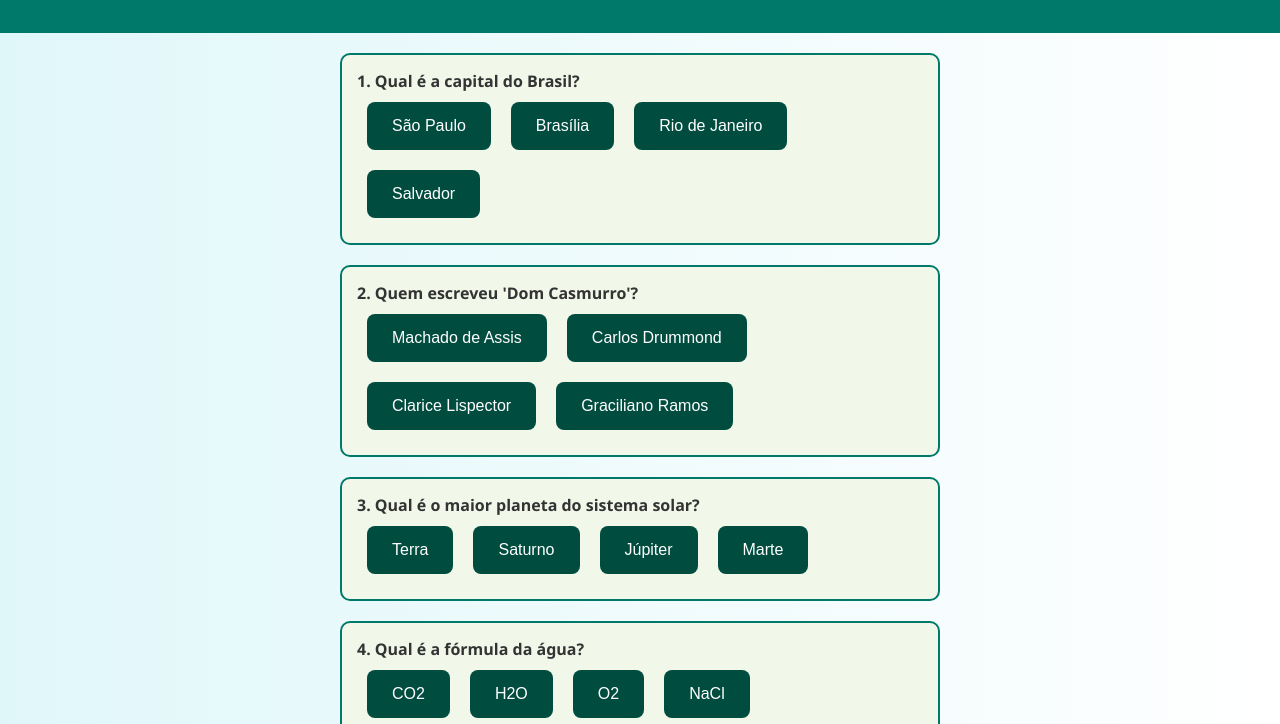
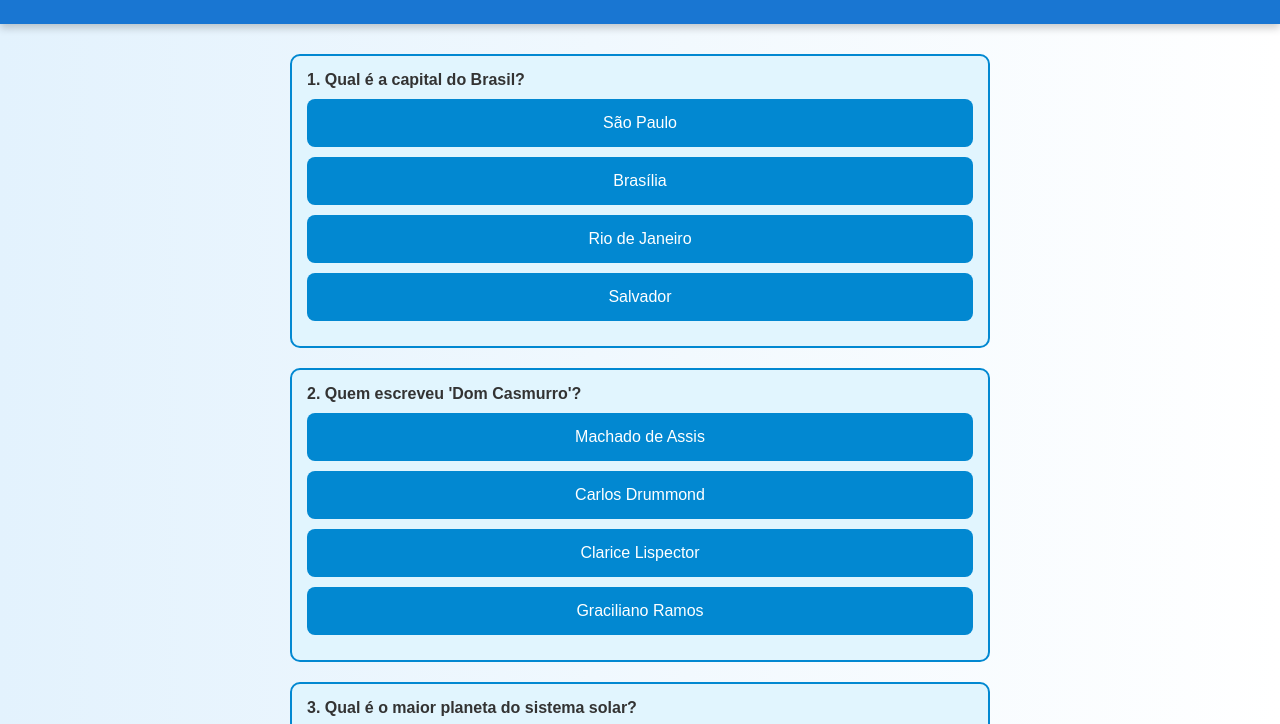
Before and after one commit to murilobernardo720-star/guerra-do-contestado, a plain HTML site: page quiz.html in a window 1280 px wide. Shown: the part 118-842 px from the top of the page. Drawn offline with Linux system fonts and the light colour scheme.

Commit message:
style.css

```diff
--- a/style.css
+++ b/style.css
@@ -1,30 +1,35 @@
 body {
-  font-family: 'Segoe UI', sans-serif;
   margin: 0;
-  padding: 0;
-  background: linear-gradient(to right, #e0f7fa, #fff);
+  font-family: 'Poppins', sans-serif;
+  background: linear-gradient(to right, #e3f2fd, #ffffff);
   color: #333;
   text-align: center;
 }
 
 header {
-  background-color: #00796b;
+  background-color: #1976d2;
   color: white;
   padding: 20px;
+  box-shadow: 0 4px 8px rgba(0,0,0,0.2);
+}
+
+.autor, .integrantes {
+  font-size: 1.1em;
+  margin: 5px 0;
 }
 
 .gallery {
   display: flex;
   justify-content: center;
+  flex-wrap: wrap;
   gap: 20px;
-  margin: 20px;
-  flex-wrap: wrap;
+  padding: 20px;
 }
 
 .gallery img {
-  width: 200px;
-  border-radius: 10px;
-  box-shadow: 0 4px 8px rgba(0,0,0,0.2);
+  width: 250px;
+  border-radius: 12px;
+  box-shadow: 0 4px 12px rgba(0,0,0,0.2);
   transition: transform 0.3s;
 }
 
@@ -37,7 +42,7 @@ header {
 }
 
 button {
-  background-color: #004d40;
+  background-color: #0288d1;
   color: white;
   border: none;
   padding: 15px 25px;
@@ -45,25 +50,33 @@ button {
   font-size: 16px;
   border-radius: 8px;
   cursor: pointer;
-  transition: background 0.3s;
+  transition: background 0.3s, transform 0.2s;
 }
 
 button:hover {
-  background-color: #00695c;
+  background-color: #0277bd;
+  transform: scale(1.05);
 }
 
 #quiz-container {
-  max-width: 600px;
-  margin: auto;
+  max-width: 700px;
+  margin: 30px auto;
   text-align: left;
+  padding: 0 20px;
 }
 
 .question {
-  margin: 20px 0;
+  background-color: #e1f5fe;
+  border: 2px solid #0288d1;
+  border-radius: 10px;
   padding: 15px;
-  border: 2px solid #00796b;
-  border-radius: 10px;
-  background-color: #f1f8e9;
+  margin-bottom: 20px;
+}
+
+.question button {
+  display: block;
+  margin: 10px 0;
+  width: 100%;
 }
 
 .correct {
@@ -89,3 +102,7 @@ button:hover {
   75% { transform: translateX(-5px); }
   100% { transform: translateX(0); }
 }
+
+.qr {
+  margin: 40px;
+}
```
